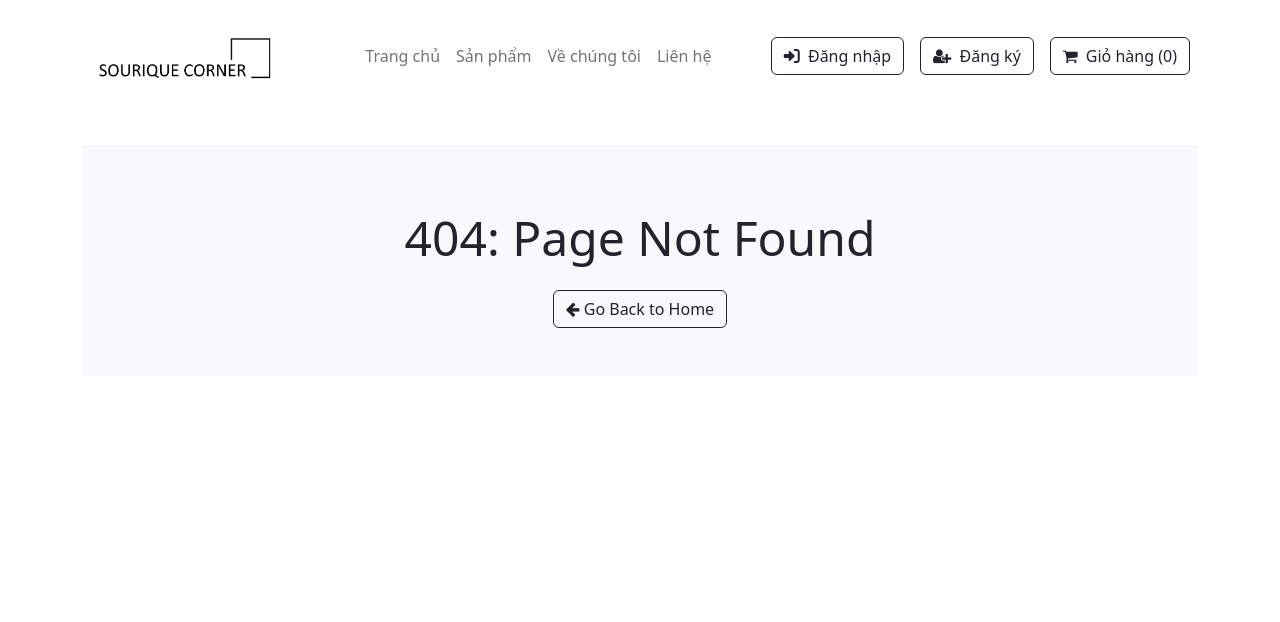
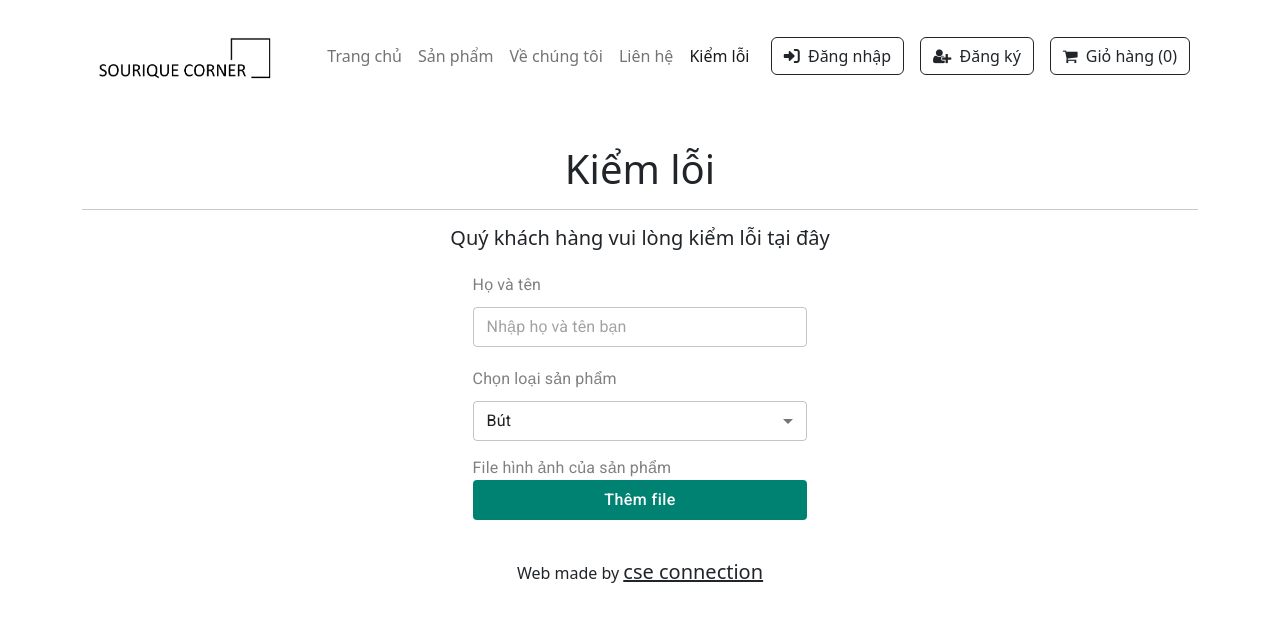
Before and after one commit to alothanhh/ecommerce-asm, a React (Create React App) app: page /checkerror in a window 1280 px wide. Before the commit this address had no page. Shown: the top 622 px of the page. Built offline with nearby package versions, Linux system fonts and the light colour scheme; a web font is replaced by a local one.

Commit message:
add checkError page

```diff
--- a/package.json
+++ b/package.json
@@ -3,6 +3,10 @@
   "version": "0.1.0",
   "private": true,
   "dependencies": {
+    "@emotion/react": "^11.11.1",
+    "@emotion/styled": "^11.11.0",
+    "@fontsource/roboto": "^5.0.8",
+    "@mui/material": "^5.14.19",
     "@reduxjs/toolkit": "^1.8.5",
     "@testing-library/jest-dom": "^5.16.5",
     "@testing-library/react": "^13.4.0",
--- a/public/index.html
+++ b/public/index.html
@@ -10,7 +10,7 @@
   <meta name="author" content="Sahib Singh">
   <meta name="keywords" content="Sahib Singh, reactjs, ecommerce, react ecommerce website, ecommerce website, sahibsingh.vercel.app">
   <!-- Primary Meta Tags -->
-  <title>Ecommerce Website</title>
+  <title>Sourique Corner</title>
   <meta name="title" content="Ecommerce Website">
   <meta name="description" content="A Ecommerce Website made with React.js Framework.">
 
--- a/src/components/Navbar.jsx
+++ b/src/components/Navbar.jsx
@@ -29,6 +29,9 @@ const Navbar = () => {
                         <li className="nav-item">
                             <NavLink className="nav-link" to="/contact">Liên hệ</NavLink>
                         </li>
+                        <li className="nav-item">
+                            <NavLink className="nav-link" to="/checkerror">Kiểm lỗi</NavLink>
+                        </li>
                     </ul>
                     <div className="buttons text-center">
                         <NavLink to="/login" className="btn btn-outline-dark m-2"><i className="fa fa-sign-in-alt mr-1"></i> Đăng nhập</NavLink>
--- a/src/index.js
+++ b/src/index.js
@@ -7,7 +7,7 @@ import { Provider } from 'react-redux';
 import store from './redux/store';
 
 
-import { Home, Product, Products, AboutPage, ContactPage, Cart, Login, Register, Checkout, PageNotFound } from "./pages"
+import { Home, Product, Products, AboutPage, ContactPage, Cart, Login, Register, Checkout, PageNotFound, CheckError } from "./pages"
 
 const root = ReactDOM.createRoot(document.getElementById('root'));
 root.render(
@@ -19,6 +19,7 @@ root.render(
         <Route path="/product/:id" element={<Product />} />
         <Route path="/about" element={<AboutPage />} />
         <Route path="/contact" element={<ContactPage />} />
+        <Route path="/checkerror" element={<CheckError />} />
         <Route path="/cart" element={<Cart />} />
         <Route path="/login" element={<Login />} />
         <Route path="/register" element={<Register />} />
--- a/src/pages/AboutPage.jsx
+++ b/src/pages/AboutPage.jsx
@@ -8,28 +8,22 @@ const AboutPage = () => {
         <h1 className="text-center">Về chúng tôi</h1>
         <hr />
         <p className="lead text-center">
-          Lorem ipsum dolor sit amet consectetur adipisicing elit. Nostrum
-          facere doloremque veritatis odit similique sequi. Odit amet fuga nam
-          quam quasi facilis sed doloremque saepe sint perspiciatis explicabo
-          totam vero quas provident ipsam, veritatis nostrum velit quos
-          recusandae est mollitia esse fugit dolore laudantium. Ex vel explicabo
-          earum unde eligendi autem praesentium, doloremque distinctio nesciunt
-          porro tempore quis eaque labore voluptatibus ea necessitatibus
-          exercitationem tempora molestias. Ad consequuntur veniam sequi ullam
-          tempore vel tenetur soluta dolore sunt maxime aliquam corporis est,
-          quo saepe dolorem optio minus sint nemo totam dolorum! Reprehenderit
-          delectus expedita a alias nam recusandae illo debitis repellat libero,
-          quasi explicabo molestiae saepe, dolorem tempore itaque eveniet quam
-          dignissimos blanditiis excepturi harum numquam vel nihil? Ipsum
+          <b>Chào mừng đến với Sourique Corner - Nơi tạo nên những kỷ niệm đáng nhớ!</b>
+        </p>
+        <p className="lead text-left">
+          &emsp;&emsp;Sourique Corner là một cửa hàng in quà lưu niệm độc đáo và sáng tạo, nơi bạn có thể tìm thấy những sản phẩm độc đáo để ghi lại những khoảnh khắc đáng nhớ trong cuộc sống của mình. Chúng tôi tự hào là địa điểm lý tưởng để bạn tạo ra những món quà lưu niệm độc đáo, mang ý nghĩa và thể hiện tình yêu, sự trân trọng và sự chăm sóc đến những người thân yêu của mình.
+          Với đội ngũ nhân viên giàu kinh nghiệm và tận tâm, chúng tôi cam kết mang đến cho bạn những sản phẩm in quà lưu niệm chất lượng cao, từ những chiếc áo thun cá nhân hóa, huy hiệu, ảnh lưu niệm, cho đến các sản phẩm trang trí như ốp điện thoại, ảnh treo tường và nhiều hơn nữa. Mỗi sản phẩm được tạo ra từ Sourique Corner đều mang trong mình câu chuyện riêng của bạn, là một phần của cuộc sống và kỷ niệm của bạn.
+          <br />
+          &emsp;&emsp;Hãy ghé thăm Sourique Corner ngay hôm nay để khám phá thế giới của những món quà lưu niệm độc đáo và tạo ra những kỷ niệm vĩnh cửu. Chúng tôi mong muốn được phục vụ bạn và giúp bạn ghi lại những khoảnh khắc đáng nhớ trong cuộc sống!
         </p>
 
-        <h2 className="text-center py-4">Sản phẩm</h2>
+        <h2 className="text-center py-4">Thành viên</h2>
         <div className="row">
           <div className="col-md-3 col-sm-6 mb-3 px-3">
             <div className="card h-100">
               <img className="card-img-top img-fluid" src="https://images.pexels.com/photos/298863/pexels-photo-298863.jpeg?auto=compress&cs=tinysrgb&w=600" alt="" height={160} />
               <div className="card-body">
-                <h5 className="card-title text-center">Kỷ niệm chương</h5>
+                <h5 className="card-title text-center">Lê Ngọc Hòa</h5>
               </div>
             </div>
           </div>
@@ -37,7 +31,7 @@ const AboutPage = () => {
             <div className="card h-100">
               <img className="card-img-top img-fluid" src="https://images.pexels.com/photos/7679720/pexels-photo-7679720.jpeg?auto=compress&cs=tinysrgb&w=600" alt="" height={160} />
               <div className="card-body">
-                <h5 className="card-title text-center">Ly</h5>
+                <h5 className="card-title text-center">Thi Khắc Quân</h5>
               </div>
             </div>
           </div>
@@ -45,7 +39,7 @@ const AboutPage = () => {
             <div className="card h-100">
               <img className="card-img-top img-fluid" src="https://images.pexels.com/photos/1927259/pexels-photo-1927259.jpeg?auto=compress&cs=tinysrgb&w=600" alt="" height={160} />
               <div className="card-body">
-                <h5 className="card-title text-center">Bình giữ nhiệt</h5>
+                <h5 className="card-title text-center">Cù Thanh Sơn</h5>
               </div>
             </div>
           </div>
@@ -53,7 +47,7 @@ const AboutPage = () => {
             <div className="card h-100">
               <img className="card-img-top img-fluid" src="https://images.pexels.com/photos/356056/pexels-photo-356056.jpeg?auto=compress&cs=tinysrgb&w=600" alt="" height={160} />
               <div className="card-body">
-                <h5 className="card-title text-center">Bút</h5>
+                <h5 className="card-title text-center">Phương Chung Tú</h5>
               </div>
             </div>
           </div>
@@ -63,15 +57,15 @@ const AboutPage = () => {
             <div className="card h-100">
               <img className="card-img-top img-fluid" src="https://images.pexels.com/photos/298863/pexels-photo-298863.jpeg?auto=compress&cs=tinysrgb&w=600" alt="" height={160} />
               <div className="card-body">
-                <h5 className="card-title text-center">Túi vải</h5>
+                <h5 className="card-title text-center">Lâm Nhật Tân</h5>
               </div>
             </div>
           </div>
           <div className="col-md-3 col-sm-6 mb-3 px-3">
             <div className="card h-100">
-              <img className="card-img-top img-fluid" src="https://images.pexels.com/photos/7679720/pexels-photo-7679720.jpeg?auto=compress&cs=tinysrgb&w=600" alt="" height={160} />
+              <img className="card-img-top img-fluid" src="../assets/quangthanh.jpg" alt="" style={{height:'200px', width:'100%', objectFit: "cover" }} />
               <div className="card-body">
-                <h5 className="card-title text-center">Móc khóa</h5>
+                <h5 className="card-title text-center">Đặng Quang Thành</h5>
               </div>
             </div>
           </div>
@@ -79,7 +73,7 @@ const AboutPage = () => {
             <div className="card h-100">
               <img className="card-img-top img-fluid" src="https://images.pexels.com/photos/1927259/pexels-photo-1927259.jpeg?auto=compress&cs=tinysrgb&w=600" alt="" height={160} />
               <div className="card-body">
-                <h5 className="card-title text-center">Sổ tay</h5>
+                <h5 className="card-title text-center">Đặng Quang Huy</h5>
               </div>
             </div>
           </div>
@@ -87,7 +81,7 @@ const AboutPage = () => {
             <div className="card h-100">
               <img className="card-img-top img-fluid" src="https://images.pexels.com/photos/356056/pexels-photo-356056.jpeg?auto=compress&cs=tinysrgb&w=600" alt="" height={160} />
               <div className="card-body">
-                <h5 className="card-title text-center">Huy chương</h5>
+                <h5 className="card-title text-center">Hồ Trương Đức Tiến</h5>
               </div>
             </div>
           </div>
--- /dev/null
+++ b/src/pages/CheckError.jsx
@@ -0,0 +1,152 @@
+import React, { useState, useEffect, useLayoutEffect } from 'react'
+
+import { Box, Typography, Drawer, Avatar, IconButton, Toolbar, List, Divider, Icon, Modal, Grid, Switch } from '@mui/material'
+import Button from '@mui/material/Button';
+import { Footer, Navbar } from "../components";
+
+import TextField from '@mui/material/TextField';
+import InputLabel from '@mui/material/InputLabel';
+import MenuItem from '@mui/material/MenuItem';
+import ListItemIcon from '@mui/material/ListItemIcon';
+import ListItemText from '@mui/material/ListItemText';
+import FormControl from '@mui/material/FormControl';
+import Select, { SelectChangeEvent } from '@mui/material/Select';
+import FormGroup from '@mui/material/FormGroup';
+import FormControlLabel from '@mui/material/FormControlLabel';
+import { useParams } from 'react-router-dom';
+import Alert, { AlertProps } from '@mui/material/Alert';
+
+import '@fontsource/roboto/300.css';
+import '@fontsource/roboto/400.css';
+import '@fontsource/roboto/500.css';
+import '@fontsource/roboto/700.css';
+
+
+const CheckError = () => {
+    const [name, setName] = useState('');
+    const handleChangeName = (e) => {
+        setName(e.target.value)
+    }
+
+    const [type, setType] = useState('Bút');
+    const handleChangeType = (e) => {
+        setType(e.target.value)
+    }
+
+    const [file, setFile] = useState('');
+    const [filePreview, setFilePreview] = useState();
+    const [error, setError] = useState('');
+
+    const handleFileChange = (e) => {
+        let selectedFile = e.target.files[0];
+
+        // console.log(selectedFile.type)
+        // let fileType = ['image/jpeg', 'image/png'];
+
+        if (selectedFile) {
+            //Type là jpg => sản phẩm không lỗi
+            if (selectedFile.type === 'image/jpeg') {
+                setFilePreview(URL.createObjectURL(e.target.files[0]));
+                setFile(selectedFile)
+                setError('');
+            }
+            //Type là png => sản phẩm lỗi
+            else if (selectedFile.type === 'image/png') {
+                setFilePreview(URL.createObjectURL(e.target.files[0]));
+                setFile(selectedFile)
+                setError('Sản phẩm của bạn bị lỗi');
+            }
+            //Import sai kiểu (không phải png/jpg)
+            else {
+                setError('Vui lòng chọn đúng định dạng file hình ảnh');
+                setFile('')
+            }
+        }
+        else {
+            setError('Vui lòng chọn file!');
+        }
+    }
+
+    return (
+        <>
+            <Navbar />
+            <div className="container my-3 py-3">
+                <h1 className="text-center">Kiểm lỗi</h1>
+                <hr />
+                <h5 className="text-center fs-5 weight-light">Quý khách hàng vui lòng kiểm lỗi tại đây</h5>
+                <Box sx={{ display: 'flex', flexDirection: 'column', alignItems: 'center', width: '100%' }}>
+                    <Box sx={{ margin: '5px', width: '30%' }}>
+                        <Typography sx={{ width: '100%', marginY: '10px', color: 'gray' }}>Họ và tên</Typography>
+                        <TextField
+                            required
+                            value={name}
+                            onChange={handleChangeName}
+                            size='small'
+                            sx={{ marginRight: '10px', width: '100%' }}
+                            id="outlined-basic"
+                            variant="outlined"
+                            placeholder='Nhập họ và tên bạn'
+                        />
+                    </Box>
+                    <Box sx={{ margin: '5px', width: '30%' }}>
+                        <Typography sx={{ width: '100%', marginY: '10px', color: 'gray' }}>Chọn loại sản phẩm</Typography>
+                        <FormControl sx={{ width: '100%' }}>
+                            <Select
+                                value={type}
+                                onChange={handleChangeType}
+                                defaultValue={'Bút'}
+                                size='small'
+                            >
+                                <MenuItem value={'Bút'}> Bút </MenuItem>
+                                <MenuItem value={'Sổ tay'}> Sổ tay </MenuItem>
+                                <MenuItem value={'Kỷ niệm chương'}> Kỷ niệm chương </MenuItem>
+                                <MenuItem value={'Ly'}> Ly </MenuItem>
+                                <MenuItem value={'Túi vải'}> Túi vải </MenuItem>
+                                <MenuItem value={'Huy chương'}> Huy chương </MenuItem>
+                                <MenuItem value={'Móc khóa'}> Móc khóa </MenuItem>
+                                <MenuItem value={'Bình giữ nhiệt'}> Bình giữ nhiệt </MenuItem>
+                            </Select>
+                        </FormControl>
+                        <Box sx={{ mt: '15px', display: 'flex', flexDirection: 'column' }}>
+                            <Typography sx={{ width: '100%', color: 'gray' }}>File hình ảnh của sản phẩm</Typography>
+                            <Button
+                                sx={{
+                                    backgroundColor: '#008272', color: 'white', fontSize: '16px', py: '6px',
+                                    textTransform: 'initial', px: '20px',
+                                    '&:hover': {
+                                        backgroundColor: '#008272',
+                                        color: 'white'
+                                    },
+                                }}
+                                component="label"
+                            >
+                                Thêm file
+                                <input
+                                    onChange={handleFileChange}
+                                    type="file"
+                                    hidden
+                                />
+                            </Button>
+                            {file !== '' && error === '' ? <Box sx={{ mt: '15px' }}>
+                                <img src={filePreview} alt='Error image' width='100%' />
+                                <Typography sx={{ width: '100%', marginY: '10px', color: 'gray' }}>Tình trạng sản phẩm</Typography>
+                                <Alert severity="success">Sản phẩm của bạn không bị lỗi</Alert>
+                            </Box> : null}
+                            {error !== '' && error === 'Vui lòng chọn đúng định dạng file hình ảnh' ? <Box sx={{ mt: '15px' }}>
+                                <Alert severity="error">{error}</Alert>
+                            </Box> : null}
+                            {error !== '' && error === 'Sản phẩm của bạn bị lỗi' ? <Box sx={{ mt: '15px' }}>
+                                <img src={filePreview} alt='Error image' width='100%' />
+                                <Typography sx={{ width: '100%', marginY: '10px', color: 'gray' }}>Tình trạng sản phẩm</Typography>
+                                <Alert severity="error">{error}</Alert>
+                            </Box> : null}
+                        </Box>
+                    </Box>
+                </Box>
+            </div>
+            <Footer />
+        </>
+    )
+}
+
+export default CheckError;
--- a/src/pages/index.js
+++ b/src/pages/index.js
@@ -8,3 +8,4 @@ export { default as Login } from './Login';
 export { default as Register } from './Register';
 export { default as Checkout } from './Checkout';
 export { default as PageNotFound } from './PageNotFound';
+export { default as CheckError } from './CheckError';
```
Also changed, not shown: public/assets/quangthanh.jpg (added), 1 other file (tests, documents, lock files or other folders).
